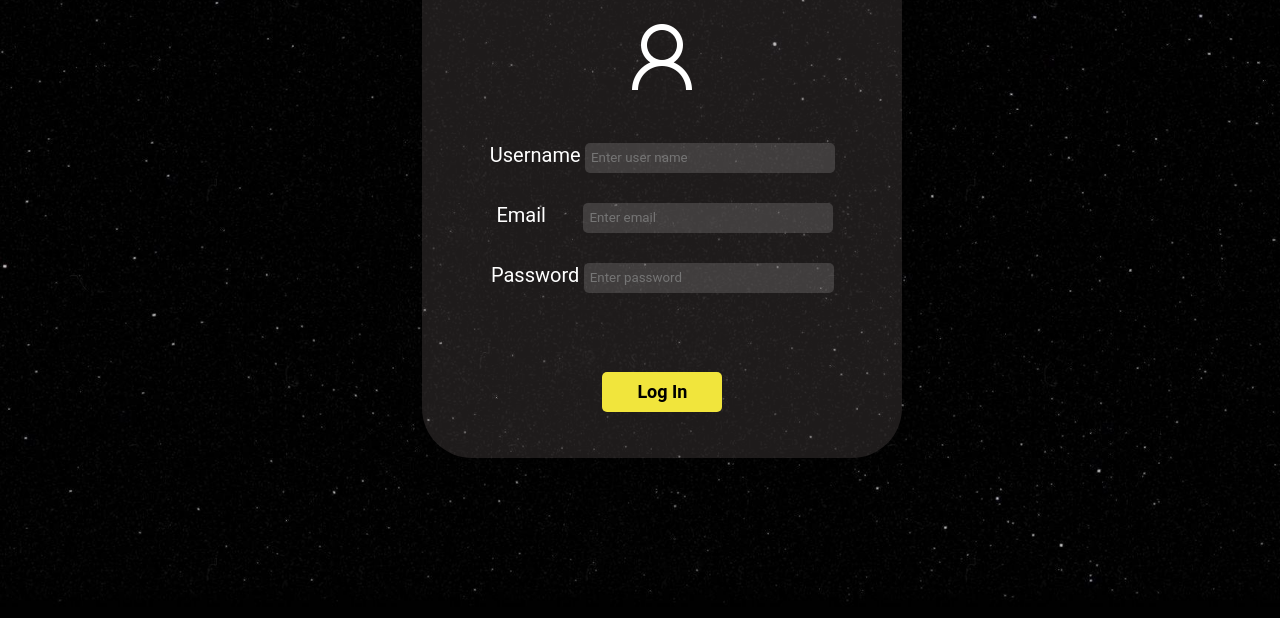
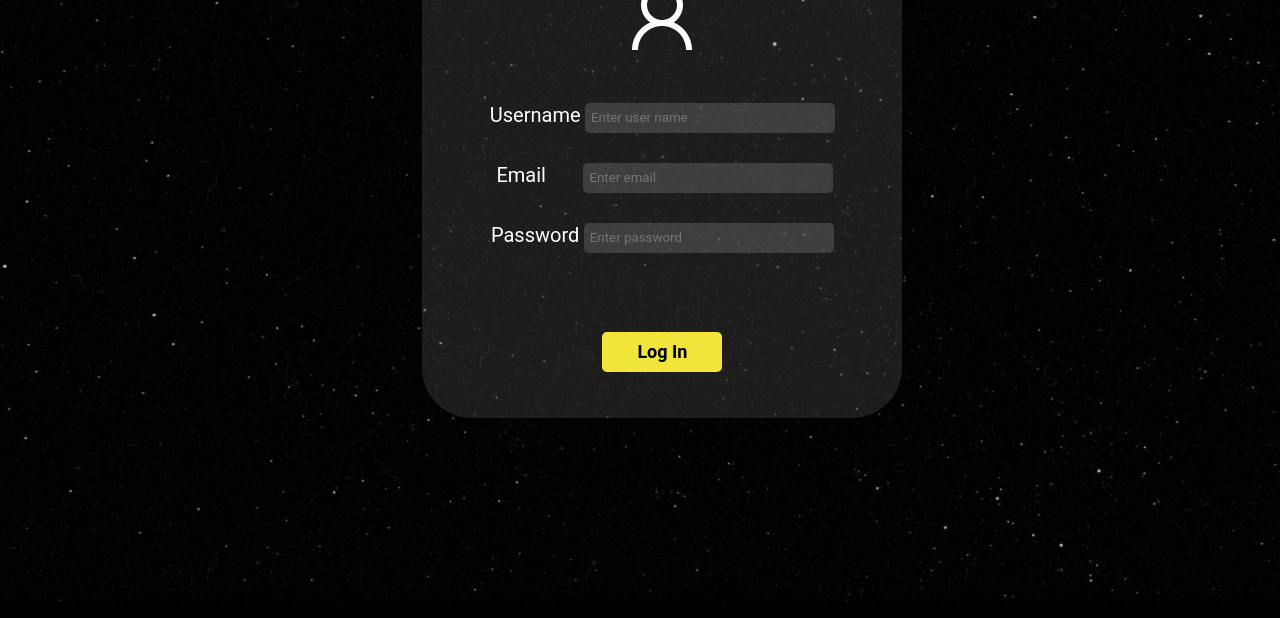
Before and after one commit to ajnataUttistha-pradhan2005/static_login_page, a plain HTML site: page index.html in a window 1280 px wide. Shown: the part 182-800 px from the top of the page. Drawn offline with Linux system fonts and the light colour scheme.

Commit message:
Update styles.css
fix vertical alignment of the loginform div w.r.t to vh

```diff
--- a/styles.css
+++ b/styles.css
@@ -15,7 +15,7 @@ body{
 }
 .loginform{
     position: relative;
-    top: 100px;
+    top: 60px;
     left: 33%;
     background-color: rgba(235, 213, 213, 0.125);
     width:480px;
```
